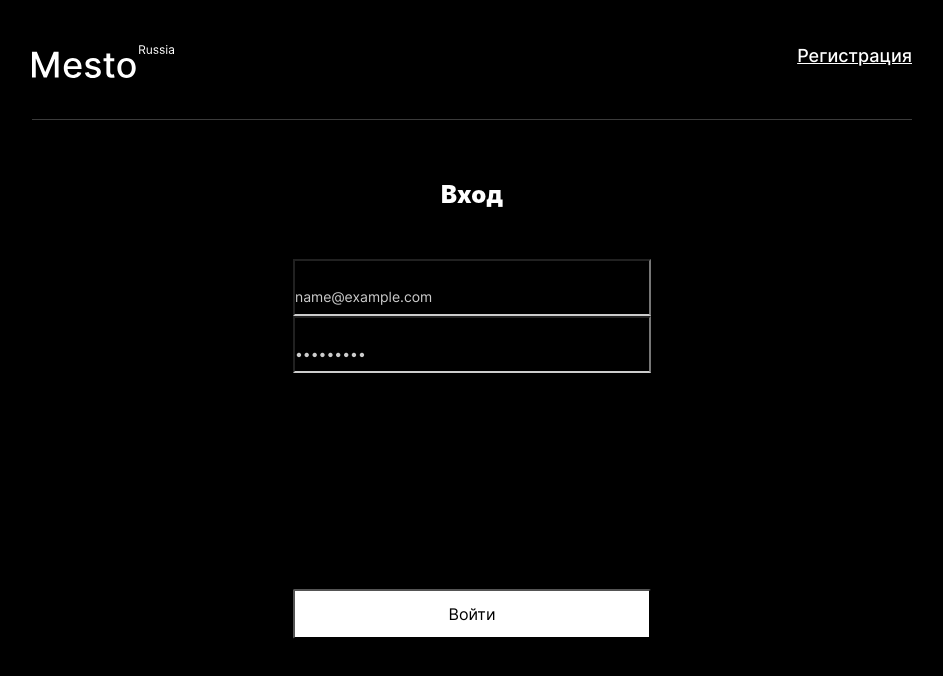
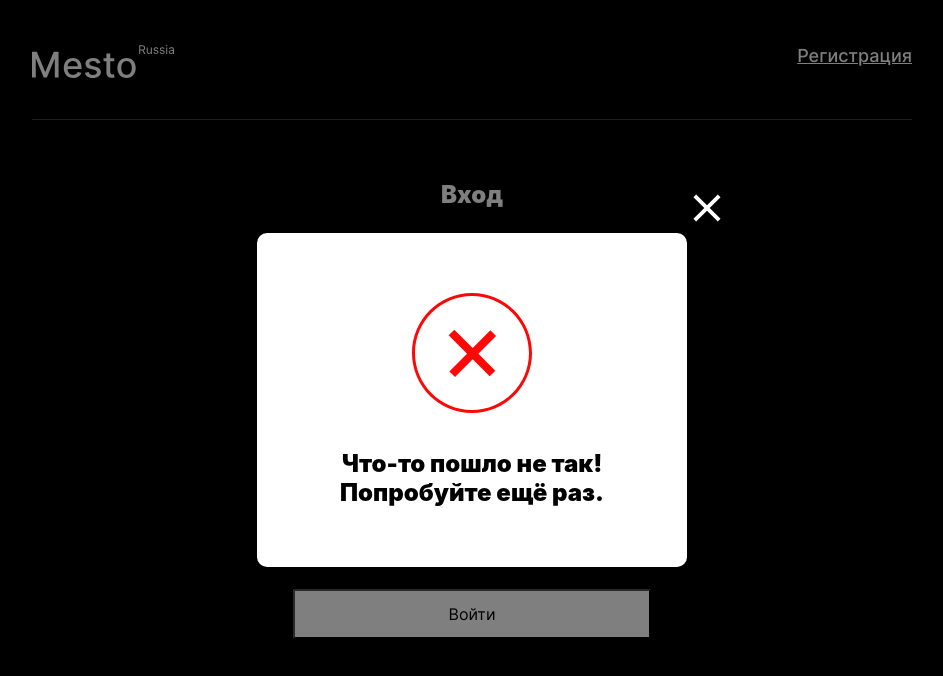
Before and after one commit to ilzira-mur/react-mesto-auth, a React (Create React App) app: page /sign-in in a window 1280 px wide. Both pictures are taken after typing "name@example.com", "Sample123" into the empty fields and a click on the button "Войти". Shown: the top 676 px of the page, without its empty margins (168-1111 px from the left). Built offline with nearby package versions, Linux system fonts and the light colour scheme; no server answers; a web font is replaced by a local one.

Commit message:
info tooltip is done

```diff
--- a/src/blocks/login/login.css
+++ b/src/blocks/login/login.css
@@ -83,3 +83,26 @@
     padding: 0;
     margin: 0;
 }
+
+.popup__img {
+    width: 120px;
+    height: 120px;
+    margin-top: 60px;
+    margin-bottom: 32px;
+    margin-left: 155px;
+    margin-right: 155px;
+}
+
+.popup__paragraph {
+    font-family: Inter;
+    font-style: normal;
+    font-weight: 900;
+    font-size: 24px;
+    line-height: 29px;
+    text-align: center;
+    color: #000000;
+    margin-top: 0;
+    margin-bottom: 60px;
+    margin-left: 36px;
+    margin-right: 36px;
+}
--- a/src/components/App.js
+++ b/src/components/App.js
@@ -33,6 +33,7 @@ function App() {
 console.log(userData)
   const history = useHistory();
   const [isInfoTooltipPopupOpen, setInfoTooltipPopupOpen] = React.useState(false);
+  const [isRegistered, setRegistered] = React.useState(false);
 
   useEffect(() => {
     tokenCheck();
@@ -59,18 +60,24 @@ console.log(userData)
   const handleRegister = (email, password) => {
     authForm.register(email, password)
       .then(data => {
-        console.log(data)
         if (data) {
           setUserData({
             email: data.email,
             password: data.password
           });
           setInfoTooltipPopupOpen(true);
+          setRegistered(true)
           setLoggedIn(true);
           history.push('/');
         }
       })
-      .catch(err => console.log(err));
+      .catch((err) => {
+        if (err === 400) {
+          console.log(`400 - некорректно заполнено одно из полей`);
+          setInfoTooltipPopupOpen(true);
+          setRegistered(false)
+        }
+      });
   }
 
   const handleLogin = (email, password) => {
@@ -88,7 +95,16 @@ console.log(userData)
           history.push('/');
         }
       })
-      .catch(err => console.log(err));
+      .catch((err) => {
+        setInfoTooltipPopupOpen(true);
+        setRegistered(false)
+        if (err === 401) {
+          console.log(`401 — Переданный токен некорректен`);
+        }
+        if (err === 400) {
+          console.log(`400 — Токен не передан или передан не в том формате`);
+        }
+      });
   }
 
   const onSignOut = () => {
@@ -204,7 +220,7 @@ function handleAddPlaceSubmit(card) {
             <button type="submit" className="popup__button popup__button_type_save popup__button_type_small">Да</button>
       </PopupWithForm>
       <ImagePopup card={selectedCard} onClose={closeAllPopups} />
-      <InfoTooltip isOpen={isInfoTooltipPopupOpen} onClose={closeAllPopups} />
+      <InfoTooltip isOpen={isInfoTooltipPopupOpen} onClose={closeAllPopups} isRegistered={isRegistered} />
       </CurrentUserContext.Provider>
     </div>
   );
--- a/src/components/InfoTooltip.js
+++ b/src/components/InfoTooltip.js
@@ -7,8 +7,8 @@ function InfoTooltip(props) {
     <article className={`${props.isOpen ? `popup popup_type_${props.name} popup_type_opened` : `popup popup_type_${props.name}`}`}>
         <div className="popup__container">
             <button type="button" className="popup__button popup__button_type_close" aria-label="close" onClick={props.onClose} />
-            <img className="popup__title popup__title_type_small" src={ props.loggedIn ? declineSign : successSign } alt=""/>
-            <p className="popup__paragraph">{ props.loggedIn ? `Что-то пошло не так! Попробуйте ещё раз.` : `Вы успешно зарегистрировались!` }</p>
+            <img className="popup__img" src={ `${props.isRegistered ? `${successSign}` : `${declineSign}`}`} alt=""/>
+            <p className="popup__paragraph">{ `${props.isRegistered ? `Вы успешно зарегистрировались!` : `Что-то пошло не так! Попробуйте ещё раз.`}`}</p>
         </div>
     </article>
 
```
